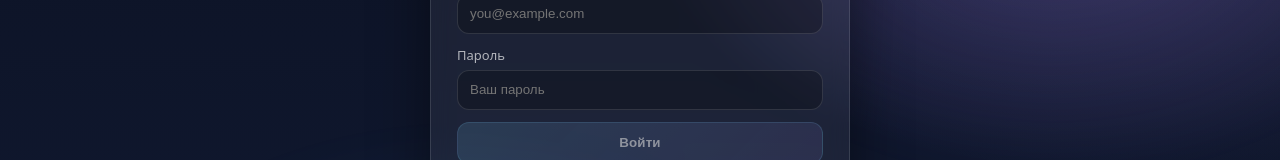
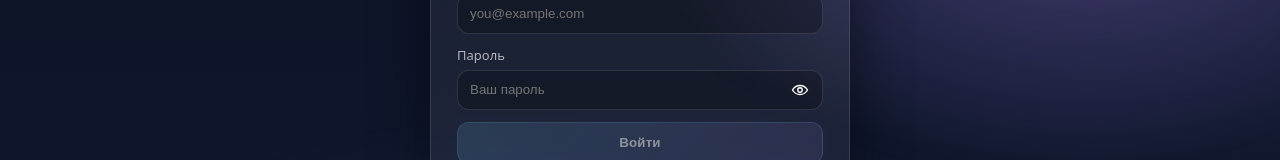
Before and after one commit to komorkaaa/technostrelka-main, a React (Vite) app in the folder frontend/: page /login in a window 1280 px wide. Shown: the part 363-523 px from the top of the page. Built offline with nearby package versions, Linux system fonts and the light colour scheme; no server answers.

Commit message:
fis look pas

```diff
--- a/frontend/src/app/styles.css
+++ b/frontend/src/app/styles.css
@@ -341,6 +341,43 @@ input[type="file"] {
 
 .input:focus {
   border-color: rgba(125, 211, 252, 0.55);
+  box-shadow: var(--focus-ring);
+}
+
+.passwordField {
+  position: relative;
+}
+
+.passwordInput {
+  padding-right: 96px;
+}
+
+.passwordToggle {
+  position: absolute;
+  top: 50%;
+  right: 10px;
+  transform: translateY(-50%);
+  border: 0;
+  background: transparent;
+  color: #fff;
+  font-size: 12px;
+  cursor: pointer;
+  padding: 4px;
+  border-radius: 8px;
+  line-height: 0;
+}
+
+.passwordToggle:hover {
+  background: rgba(255, 255, 255, 0.08);
+}
+
+.passwordToggleIcon {
+  width: 18px;
+  height: 18px;
+}
+
+.passwordToggle:focus-visible {
+  outline: none;
   box-shadow: var(--focus-ring);
 }
 
--- a/frontend/src/pages/login/LoginPage.tsx
+++ b/frontend/src/pages/login/LoginPage.tsx
@@ -15,6 +15,7 @@ export function LoginPage() {
 
   const [email, setEmail] = useState("");
   const [password, setPassword] = useState("");
+  const [showPassword, setShowPassword] = useState(false);
   const [submitting, setSubmitting] = useState(false);
   const [error, setError] = useState<ApiError | null>(null);
 
@@ -53,7 +54,36 @@ export function LoginPage() {
           </label>
           <label className="label">
             Пароль
-            <Input value={password} onChange={(e) => setPassword(e.target.value)} type="password" placeholder="Ваш пароль" />
+            <div className="passwordField">
+              <Input
+                value={password}
+                onChange={(e) => setPassword(e.target.value)}
+                type={showPassword ? "text" : "password"}
+                placeholder="Ваш пароль"
+                className="passwordInput"
+              />
+              <button
+                type="button"
+                className="passwordToggle"
+                onClick={() => setShowPassword((v) => !v)}
+                aria-label={showPassword ? "Скрыть пароль" : "Показать пароль"}
+                title={showPassword ? "Скрыть пароль" : "Показать пароль"}
+              >
+                <svg className="passwordToggleIcon" viewBox="0 0 24 24" fill="none" aria-hidden="true">
+                  <path
+                    d="M2 12s3.5-6 10-6 10 6 10 6-3.5 6-10 6-10-6-10-6Z"
+                    stroke="currentColor"
+                    strokeWidth="1.8"
+                    strokeLinecap="round"
+                    strokeLinejoin="round"
+                  />
+                  <circle cx="12" cy="12" r="3" stroke="currentColor" strokeWidth="1.8" />
+                  {showPassword && (
+                    <path d="M4 4 20 20" stroke="currentColor" strokeWidth="1.8" strokeLinecap="round" />
+                  )}
+                </svg>
+              </button>
+            </div>
           </label>
 
           {error ? <ApiErrorBox error={error} /> : null}
--- a/frontend/src/pages/register/RegisterPage.tsx
+++ b/frontend/src/pages/register/RegisterPage.tsx
@@ -15,6 +15,7 @@ export function RegisterPage() {
 
   const [email, setEmail] = useState("");
   const [password, setPassword] = useState("");
+  const [showPassword, setShowPassword] = useState(false);
   const [submitting, setSubmitting] = useState(false);
   const [error, setError] = useState<ApiError | null>(null);
 
@@ -53,7 +54,36 @@ export function RegisterPage() {
           </label>
           <label className="label">
             Пароль
-            <Input value={password} onChange={(e) => setPassword(e.target.value)} type="password" placeholder="Минимум 6 символов" />
+            <div className="passwordField">
+              <Input
+                value={password}
+                onChange={(e) => setPassword(e.target.value)}
+                type={showPassword ? "text" : "password"}
+                placeholder="Минимум 6 символов"
+                className="passwordInput"
+              />
+              <button
+                type="button"
+                className="passwordToggle"
+                onClick={() => setShowPassword((v) => !v)}
+                aria-label={showPassword ? "Скрыть пароль" : "Показать пароль"}
+                title={showPassword ? "Скрыть пароль" : "Показать пароль"}
+              >
+                <svg className="passwordToggleIcon" viewBox="0 0 24 24" fill="none" aria-hidden="true">
+                  <path
+                    d="M2 12s3.5-6 10-6 10 6 10 6-3.5 6-10 6-10-6-10-6Z"
+                    stroke="currentColor"
+                    strokeWidth="1.8"
+                    strokeLinecap="round"
+                    strokeLinejoin="round"
+                  />
+                  <circle cx="12" cy="12" r="3" stroke="currentColor" strokeWidth="1.8" />
+                  {showPassword && (
+                    <path d="M4 4 20 20" stroke="currentColor" strokeWidth="1.8" strokeLinecap="round" />
+                  )}
+                </svg>
+              </button>
+            </div>
           </label>
 
           {error ? <ApiErrorBox error={error} /> : null}
```
Also changed, not shown: frontend/index.html (+6 -0 lines), frontend/public/favicon.svg (added), 1 other file (tests, documents, lock files or other folders).
